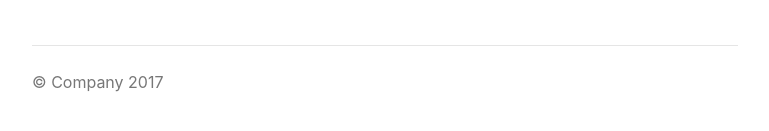
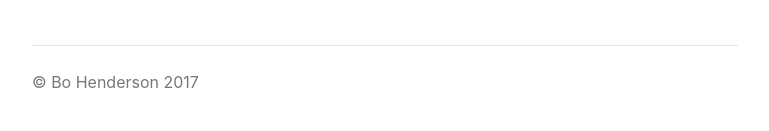
Before and after one commit to bohendo/bjtj, a React app: page / in a window 1280 px wide. Shown: the part 1043-1174 px from the top of the page, without its empty margins (255-1024 px from the left). Built offline with nearby package versions, Linux system fonts and the light colour scheme.

Commit message:
Upgrade footer

```diff
--- a/src/index.jsx
+++ b/src/index.jsx
@@ -51,7 +51,7 @@ export default class Index extends React.Component { render() { return (
       </div>
 
       <footer class="footer">
-        <p>&copy; Company 2017</p>
+        <p>&copy; Bo Henderson {new Date().getFullYear()}</p>
       </footer>
 
     </div>
```
